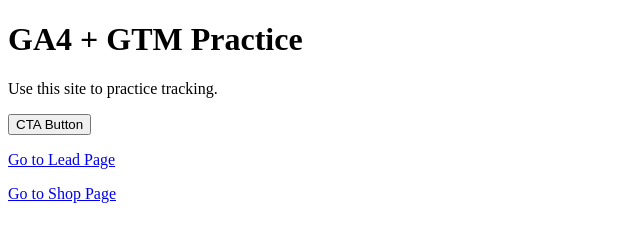
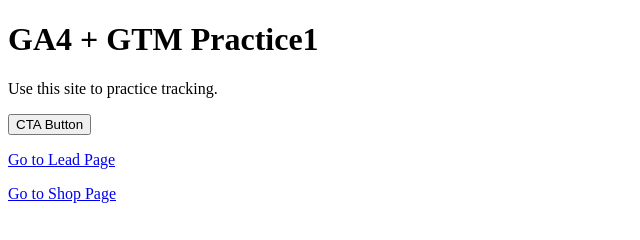
Before and after one commit to raydolle63/ga4-gtm-practice, a plain HTML site: page index.html in a window 1280 px wide. Shown: the full height of the page, 0-640 px from the left. Drawn offline with Linux system fonts and the light colour scheme.

Commit message:
Update index.html

```diff
--- a/index.html
+++ b/index.html
@@ -10,7 +10,7 @@
 <body>
   <!-- GTM BODY SNIPPET GOES HERE -->
 
-  <h1>GA4 + GTM Practice</h1>
+  <h1>GA4 + GTM Practice1</h1>
   <p>Use this site to practice tracking.</p>
 
   <button id="cta">CTA Button</button>
```
